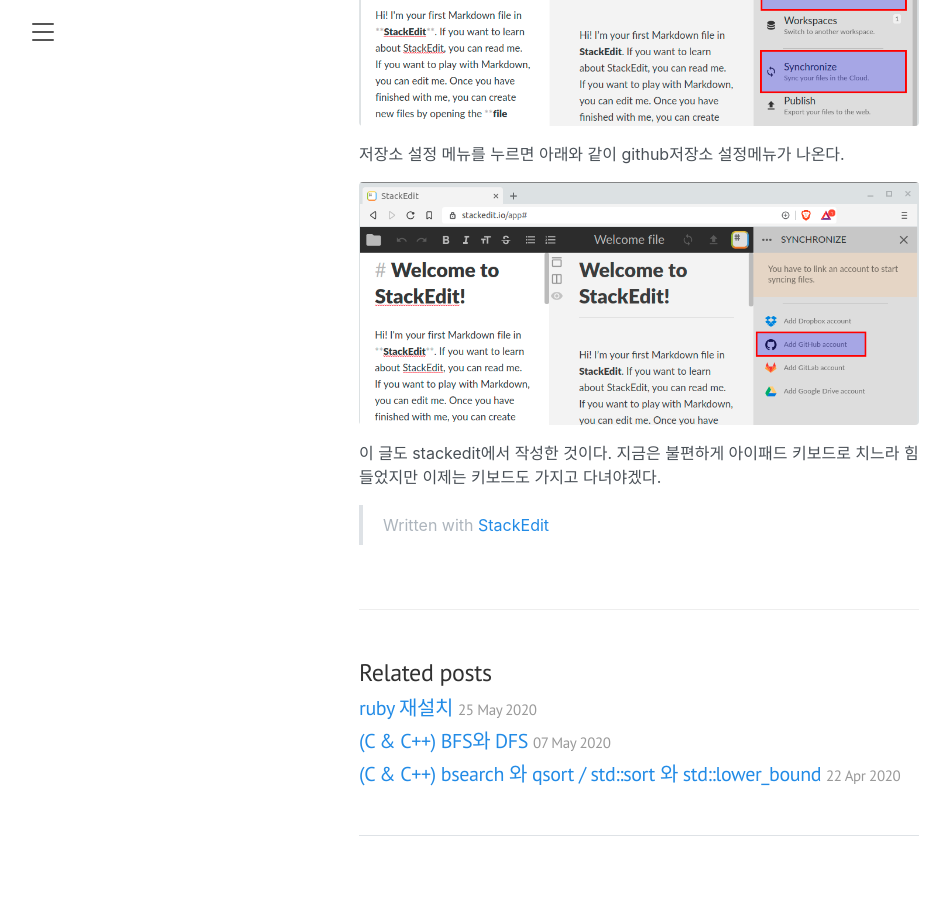
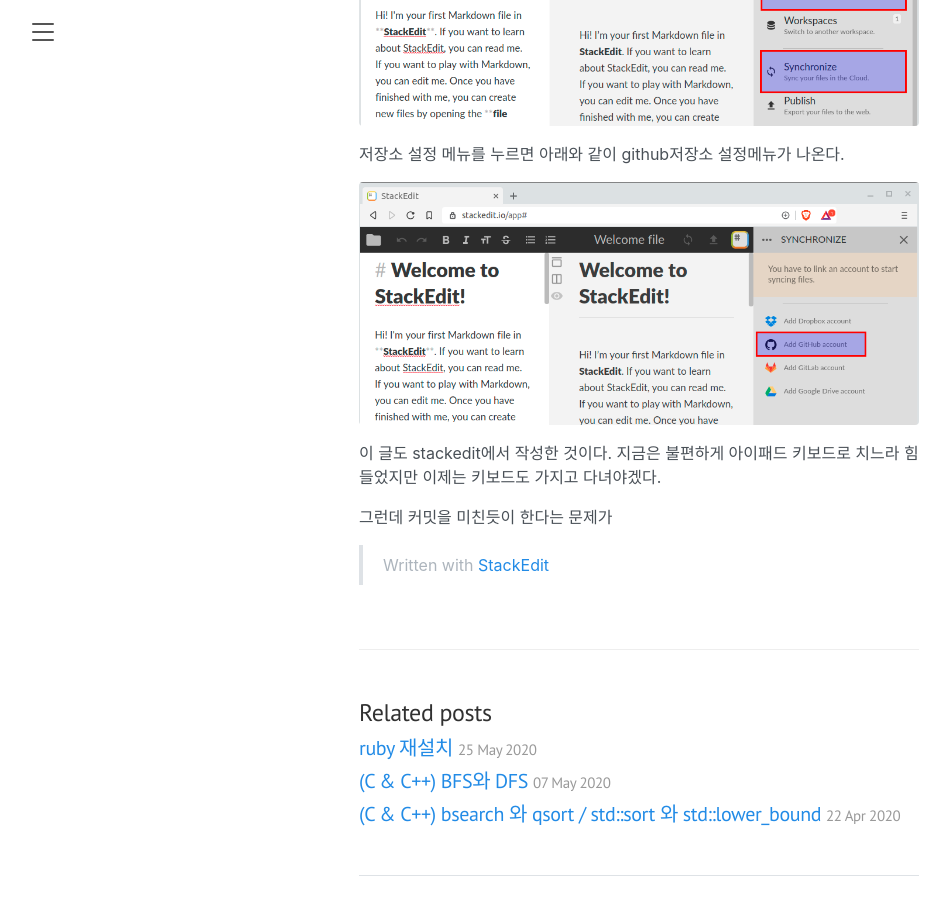
Before and after one commit to nyaooooong/nyaooooong.github.io, a Jekyll site: the page built from _posts/2020-06-03-1.md, in a window 1280 px wide and 900 px high, scrolled down 1446 px. Shown: the whole window, without its empty margins (1-951 px from the left). Built offline with Jekyll 4.4.1, drawn with Linux system fonts in a browser that asks for light colours; before the commit the page ends 2306 px from its top, so only the background shows below that.

Commit message:
_posts/2020-06-03-1.md updated from https://stackedit.io/

```diff
--- a/_posts/2020-06-03-1.md
+++ b/_posts/2020-06-03-1.md
@@ -31,8 +31,11 @@ published: true
 
 이 글도 stackedit에서 작성한 것이다. 지금은 불편하게 아이패드 키보드로 치느라 힘들었지만 이제는 키보드도 가지고 다녀야겠다.
 
+그런데 커밋을 미친듯이 한다는 문제가
+
 > Written with [StackEdit](https://stackedit.io/)
 <!--stackedit_data:
-eyJoaXN0b3J5IjpbLTE3MDgxMzI2NTMsLTU1MTI2MjA0MSw2MD
-c1NTcwNjAsLTY3MTIxOTYzMiwtMTYyOTIyMzE0MV19
+eyJoaXN0b3J5IjpbLTExNDgwMTE2MjksLTE3MDgxMzI2NTMsLT
+U1MTI2MjA0MSw2MDc1NTcwNjAsLTY3MTIxOTYzMiwtMTYyOTIy
+MzE0MV19
 -->
```
